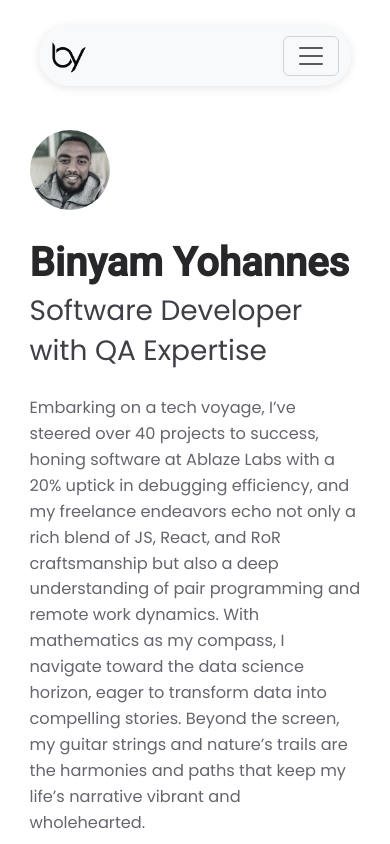
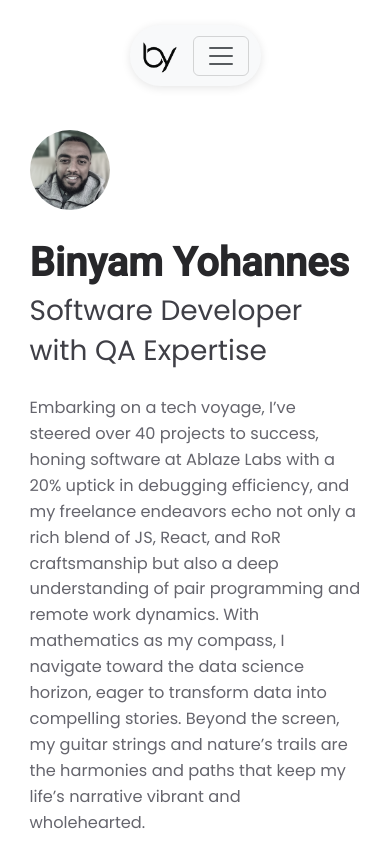
Before and after one commit to binyamolango/binyam_yohannes, a React (Create React App) app: page / in a window 390 px wide. Shown: the top 844 px of the page. Built offline with nearby package versions, Linux system fonts and the light colour scheme.

Commit message:
Update navbar style

```diff
--- a/src/components/common/styles/navBar.css
+++ b/src/components/common/styles/navBar.css
@@ -53,21 +53,3 @@
 .navbar__logo img {
   max-width: 100%;
 }
-
-@media (max-width: 600px) {
-  .navbar {
-    margin-left: 25%;
-    margin-right: 25%;
-    width: 80%;
-    font-size: 80%;
-  }
-
-  .nav-background {
-    width: 220px;
-    height: 40px;
-  }
-
-  .nav-list {
-    margin-top: 13px;
-  }
-}
```
